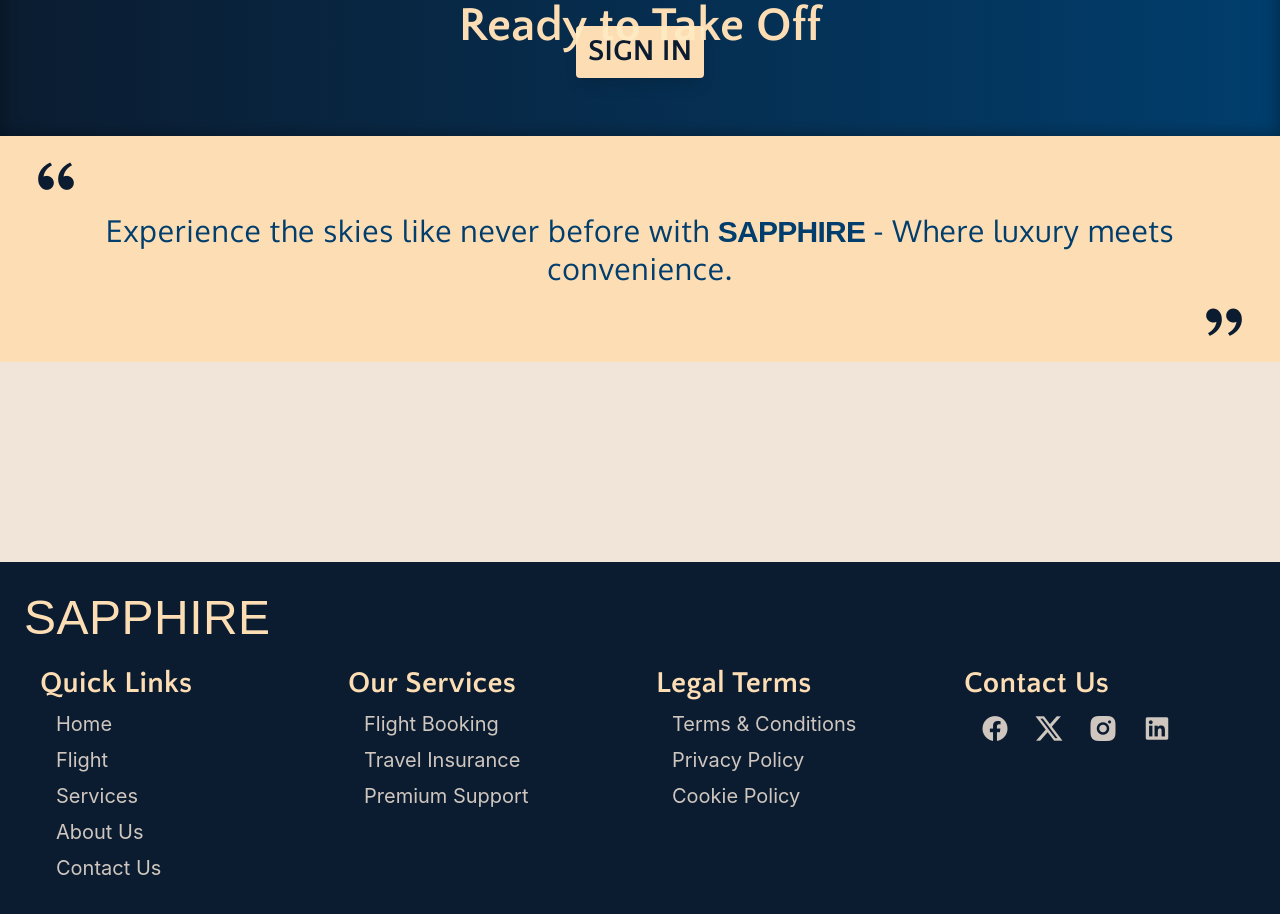
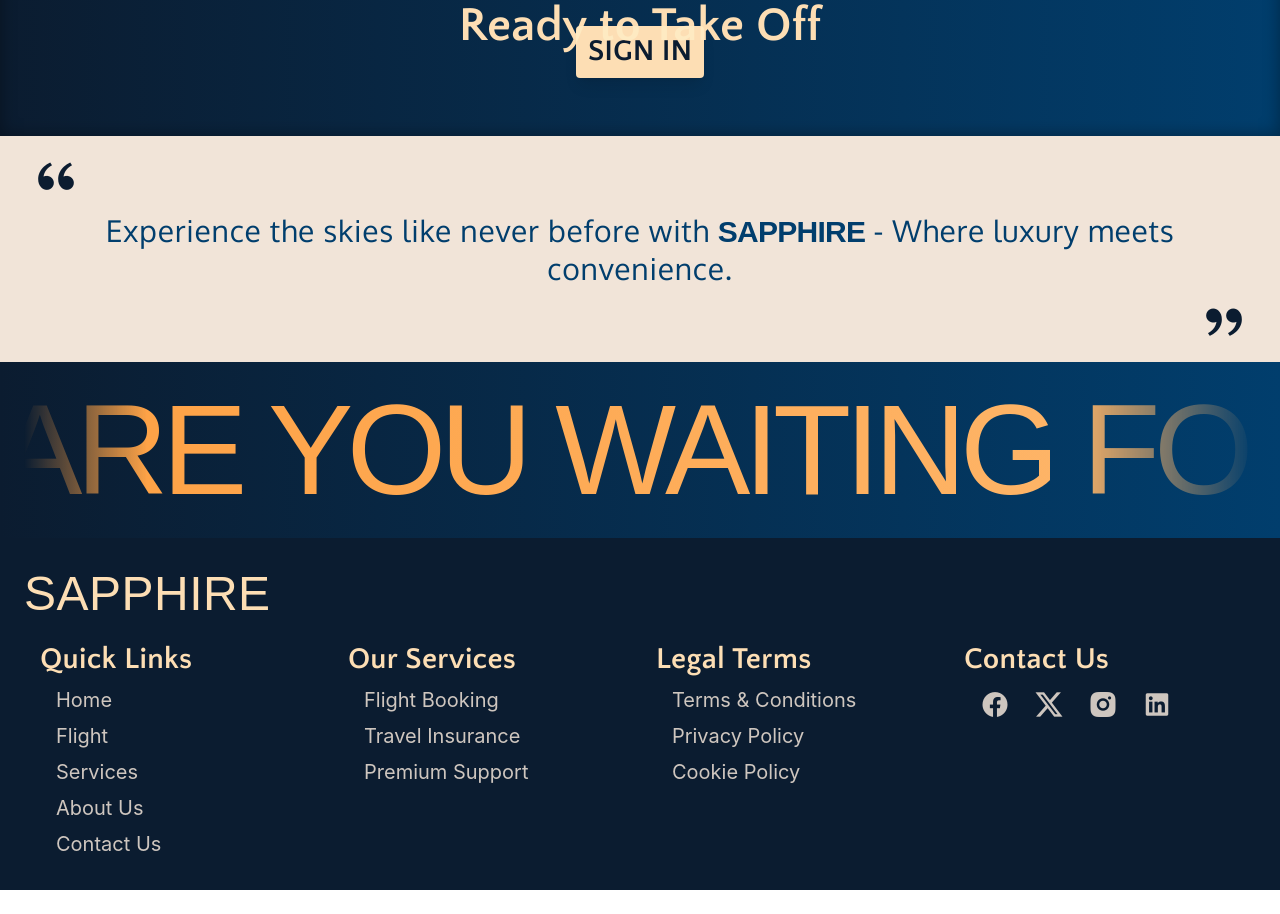
Before and after one commit to Harsh-Codes-hub/Sapphire-Airline-Ticket-Booking-TASK48, a React (Vite) app: page / in a window 1280 px wide. Shown: the part 1480-2394 px from the top of the page. After the commit the page ends 2370 px from the top, so only its background shows below. Built offline with nearby package versions, Linux system fonts and the light colour scheme; a web font is replaced by a local one.

Commit message:
feat: add unique keys to NavLinks in Footer, Navbar, and SideNav components; enhance Home page with new gradient background and marquee effect

```diff
--- a/src/components/FooterLinkSection.jsx
+++ b/src/components/FooterLinkSection.jsx
@@ -8,7 +8,7 @@ const FooterLinkSection = ({ headline, links }) => {
       </h3>
       <ul className="flex flex-col items-start gap-2 text-(--off-white) text-xl mt-2 px-4 opacity-85">
         {links.map(({ to, message }) => (
-          <NavLinks to={to} message={message} activeClass={"footerLinkActive"} inActiveClass={"footerLinkInActive"}/>
+          <NavLinks to={to} message={message} activeClass={"footerLinkActive"} inActiveClass={"footerLinkInActive"} key={`footer-nav-${message}`}/>
         ))}
       </ul>
     </section>
--- a/src/components/Navbar.jsx
+++ b/src/components/Navbar.jsx
@@ -15,10 +15,10 @@ const Navbar = () => {
           <div className="hidden text-(--navajo-white) lg:flex mt-1 w-full">
             <ul className="flex items-center text-2xl font-heading gap-8 ml-6 font-bold">
               {routeData.map(({ to, message }) => (
-                <NavLinks to={to} message={message} activeClass={"navLinkActive"} inActiveClass={"navLinkInActive"}/>
+                <NavLinks to={to} message={message} activeClass={"navLinkActive"} inActiveClass={"navLinkInActive"} key={`nav-${message}`}/>
               ))}
             </ul>
-            <div className="flex justify-between items-center ml-auto gap-4">
+            <div className="flex justify-between items-center ml-auto gap-6">
               <SearchBar />
               <button
                 type="button"
--- a/src/components/SideNav.jsx
+++ b/src/components/SideNav.jsx
@@ -7,7 +7,7 @@ const SideNav = () => {
     <nav className="bg-(--prussian-blue) text-(--navajo-white) w-full absolute py-4 px-4 translate-x-full lg:hidden  lg:pointer-events-none">
       <ul className="flex flex-col gap-4 text-2xl mb-4">
         {routeData.map(({ to, message }) => (
-          <NavLinks to={to} message={message} />
+          <NavLinks to={to} message={message} key={`nav-${message}`}/>
         ))}
       </ul>
       <div className="flex text-lg justify-between">
--- a/src/index.css
+++ b/src/index.css
@@ -60,3 +60,34 @@ button {
   background: linear-gradient(to right, var(--prussian-blue), var(--yale-blue));
   box-shadow: inset 0px 0px 15px 2px rgba(0, 0, 0, 0.3);
 }
+
+.gradient-bg-2 {
+  background: linear-gradient(to right, var(--prussian-blue), var(--yale-blue));
+}
+
+.text-clipped {
+  background: linear-gradient(to right, var(--deep-saffron), var(--navajo-white));
+  background-clip: text;
+  mix-blend-mode: screen;
+  color: transparent;
+}
+
+.marquee-mask {
+  mask-image: linear-gradient(to right, transparent 0%, black 10%, black 85%, transparent 100%);
+  -webkit-mask-image: linear-gradient(to right, transparent 0%, black 10%, black 85%, transparent 100%);
+}
+
+.marquee-track {
+  animation: marquee-scroll 18s linear infinite;
+  animation-delay: 2s;
+}
+
+@keyframes marquee-scroll {
+  from {
+    transform: translateX(0);
+  }
+
+  to {
+    transform: translateX(-50%);
+  }
+}
--- a/src/pages/Home.jsx
+++ b/src/pages/Home.jsx
@@ -72,10 +72,12 @@ const Home = () => {
                 </h4>
                 <hr className="text-(--yale-blue) w-60 md:w-100 mx-auto -mt-3 mb-4 border" />
                 <p className="font-body tracking-wide text-lg md:text-xl text-(--yale-blue)">
-                  <span className="font-extrabold tracking-tight">SAPPHIRE</span> brings you the
-                  best flight booking experience with exclusive deals and
-                  premium services. We're committed to making your journey
-                  comfortable and memorable.
+                  <span className="font-extrabold tracking-tight">
+                    SAPPHIRE
+                  </span>{" "}
+                  brings you the best flight booking experience with exclusive
+                  deals and premium services. We're committed to making your
+                  journey comfortable and memorable.
                 </p>
               </article>
             </div>
@@ -90,24 +92,44 @@ const Home = () => {
       <section className="gradient-bg py-4">
         <Container>
           <div className="relative z-10 w-full flex flex-col items-center h-40 justify-center">
-            <h4 className="font-heading text-(--navajo-white) text-4xl md:text-5xl font-semibold">Ready to Take Off</h4>
-            <button className="bg-(--navajo-white) text-(--prussian-blue) py-2 px-3 text-3xl font-heading uppercase font-bold rounded-sm shadow-lg -mt-6 hover:mt-0 mix-blend-soft-light" type="button">Sign In</button>
-          </div>
-        </Container>
-      </section>
-      <section className="bg-(--navajo-white)">
-        <Container>
-          <div className="grid grid-rows-[auto_1fr] grid-cols-[auto_1fr] items-center py-4 px-2 gap-3">
-              <i className="ri-double-quotes-l text-5xl col-start-1 rows-start-1 text-(--prussian-blue)"></i>
-              <p className="text-2xl md:text-3xl font-body quote-box-center col-start-1 row-start-2 col-span-2 text-center text-(--yale-blue) tracking-wide">Experience the skies like never before with <span className="font-attention tracking-tight font-bold">SAPPHIRE</span> - Where luxury meets convenience.</p>
-              <i className="ri-double-quotes-r text-5xl col-start-2 row-start-3 justify-self-end text-(--prussian-blue)"></i>
+            <h4 className="font-heading text-(--navajo-white) text-4xl md:text-5xl font-semibold">
+              Ready to Take Off
+            </h4>
+            <button
+              className="bg-(--navajo-white) text-(--prussian-blue) py-2 px-3 text-3xl font-heading uppercase font-bold rounded-sm shadow-lg -mt-6 hover:mt-0 mix-blend-soft-light"
+              type="button"
+            >
+              Sign In
+            </button>
           </div>
         </Container>
       </section>
       <section>
         <Container>
-          <div className="h-50">
-
+          <div className="grid grid-rows-[auto_1fr] grid-cols-[auto_1fr] items-center py-4 px-2 gap-3">
+            <i className="ri-double-quotes-l text-5xl col-start-1 rows-start-1 text-(--prussian-blue)"></i>
+            <p className="text-2xl md:text-3xl font-body quote-box-center col-start-1 row-start-2 col-span-2 text-center text-(--yale-blue) tracking-wide">
+              Experience the skies like never before with{" "}
+              <span className="font-attention tracking-tight font-bold">
+                SAPPHIRE
+              </span>{" "}
+              - Where luxury meets convenience.
+            </p>
+            <i className="ri-double-quotes-r text-5xl col-start-2 row-start-3 justify-self-end text-(--prussian-blue)"></i>
+          </div>
+        </Container>
+      </section>
+      <section className="gradient-bg-2 relative">
+        <Container>
+          <div className="marquee-mask overflow-hidden">
+            <div className="marquee-track flex w-max text-clipped py-6 text-5xl md:text-9xl">
+              <p className="font-attention tracking-tighter uppercase whitespace-nowrap">
+                What are you waiting for?&nbsp;&nbsp;
+              </p>
+              <p className="font-attention tracking-tighter uppercase whitespace-nowrap">
+                What are you waiting for?&nbsp;&nbsp;
+              </p>
+            </div>
           </div>
         </Container>
       </section>
```
